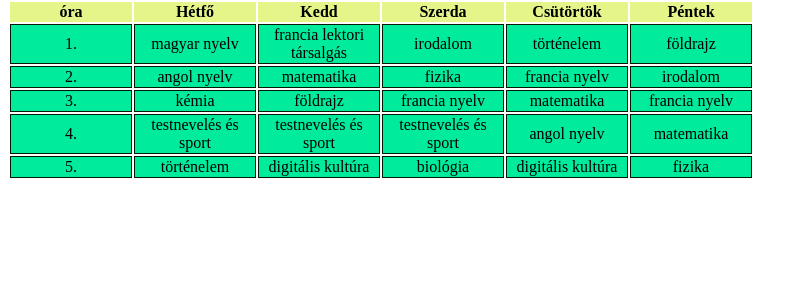
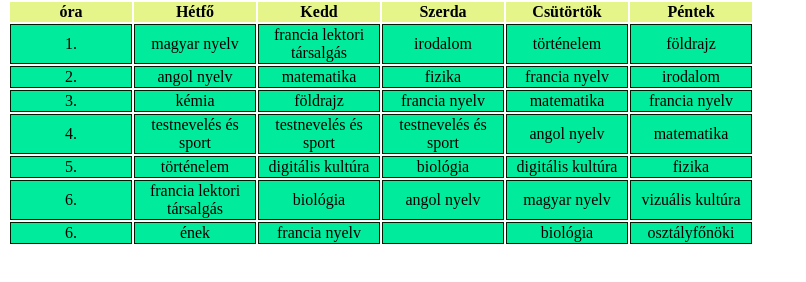
Before and after one commit to annannanna0729/valami, a plain HTML site: page index.html in a window 1280 px wide. Shown: the part 66-348 px from the top of the page, without its empty margins (0-806 px from the left). Drawn offline with Linux system fonts and the light colour scheme.

Commit message:
Update index.html

```diff
--- a/index.html
+++ b/index.html
@@ -25,6 +25,14 @@
         <td>5.</td> <td>történelem</td> <td>digitális kultúra</td>
         <td>biológia</td> <td>digitális kultúra</td> <td>fizika</td>
     </tr>
+     <tr>
+        <td>6.</td> <td>francia lektori társalgás</td> <td>biológia</td>
+        <td>angol nyelv</td> <td>magyar nyelv</td> <td>vizuális kultúra</td>
+    </tr>
+     <tr>
+        <td>6.</td> <td>ének</td> <td>francia nyelv</td>
+        <td></td> <td>biológia</td> <td>osztályfőnöki</td>
+    </tr>
 </table></body>
 <style>
     td {
```
